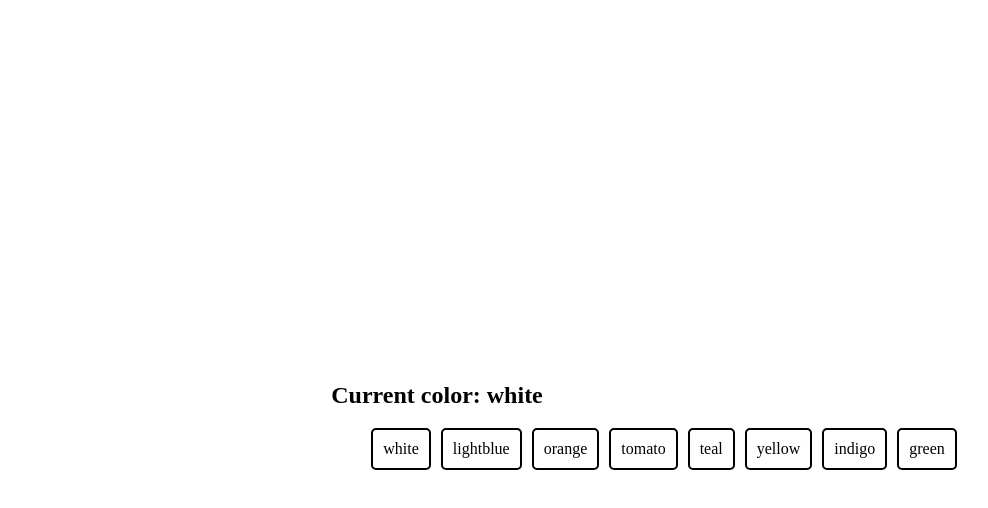
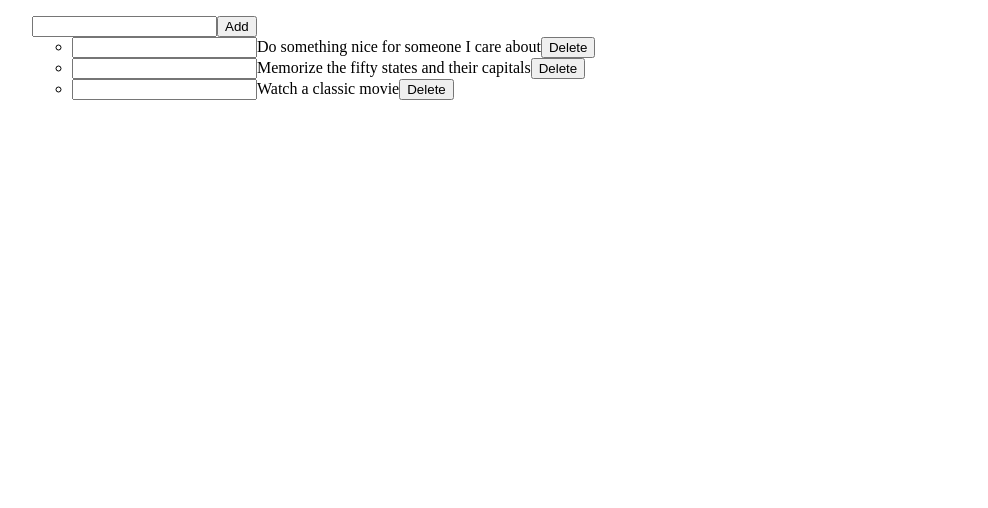
Before and after one commit to AndreyS86/Fs110-test, a React (Vite) app: page / in a window 1280 px wide. Shown: the top 508 px of the page, without its empty margins (16-1004 px from the left). Built offline with nearby package versions, Linux system fonts and the light colour scheme.

Commit message:
finally M2L1

```diff
--- a/src/App.jsx
+++ b/src/App.jsx
@@ -7,6 +7,8 @@ import usersData from "./assets/users";
 // import Test from "./components/Test/Test";
 import Counter from "./components/Counter/Counter";
 import ColorPicker from "./components/ColorPicker/ColorPicker";
+import Todolist from "./components/Todolist/Todolist";
+import TodoList from "./components/Todolist/Todolist";
 
 0;
 const App = () => {
@@ -31,7 +33,8 @@ const App = () => {
         {/* <Test /> */}
 
         {/* <Counter /> */}
-        <ColorPicker />
+        {/* <ColorPicker /> */}
+        <TodoList />
       </ul>
     </>
   );
--- /dev/null
+++ b/src/assets/todos.json
@@ -0,0 +1,17 @@
+[
+  {
+    "id": 1,
+    "todo": "Do something nice for someone I care about",
+    "completed": true
+  },
+  {
+    "id": 2,
+    "todo": "Memorize the fifty states and their capitals",
+    "completed": false
+  },
+  {
+    "id": 3,
+    "todo": "Watch a classic movie",
+    "completed": false
+  }
+]
--- /dev/null
+++ b/src/components/Todolist/TodoItem.jsx
@@ -0,0 +1,11 @@
+const TodoItem = ({ id, completed, todo, onDeleteTodo }) => {
+  return (
+    <li>
+      <input type="chekbox" />
+      <span>{todo}</span>
+      <button onClick={() => onDeleteTodo(id)}>Delete</button>
+    </li>
+  );
+};
+
+export default TodoItem;
--- /dev/null
+++ b/src/components/Todolist/TodoList.jsx
@@ -0,0 +1,38 @@
+import todosData from "./../../assets/todos.json";
+import TodoItem from "./TodoItem";
+import { useState } from "react";
+
+const TodoList = () => {
+  const [todos, setTodos] = useState(todosData);
+  const [newValue, setNewValue] = useState("");
+  const deleteTodo = (id) => {
+    console.log(id);
+    const newArr = todos.filter((item) => item.id !== id);
+    console.log(newArr);
+    setTodos((prev) => prev.filter((item) => item.id !== id));
+  };
+
+  const addNewTodo = () => {
+    const newTodo = {
+      id: crypto.randomUUID(),
+      todo: newValue,
+      completed: false,
+    };
+    setTodos((prev) => [...prev, newTodo]);
+  };
+  return (
+    <div>
+      <div>
+        <input value={newValue} onChange={(e) => setNewValue(e.target.value)} />
+        <button onClick={addNewTodo}>Add</button>
+        <ul>
+          {todos.map((item) => (
+            <TodoItem key={item.id} {...item} onDeleteTodo={deleteTodo} />
+          ))}
+        </ul>
+      </div>
+    </div>
+  );
+};
+
+export default TodoList;
```
Also changed, not shown: src/components/Todolist/TodoList.module.css (added).
